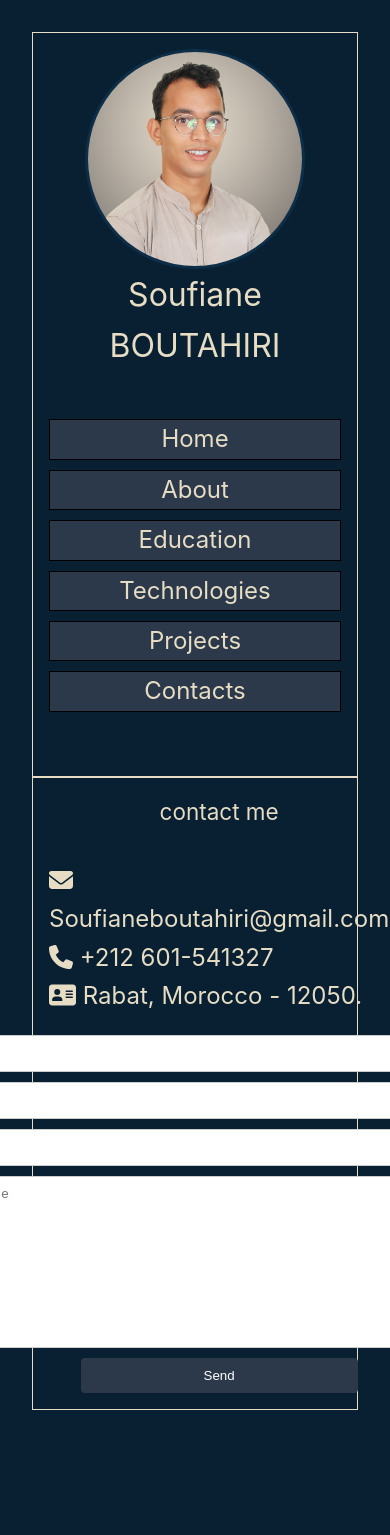
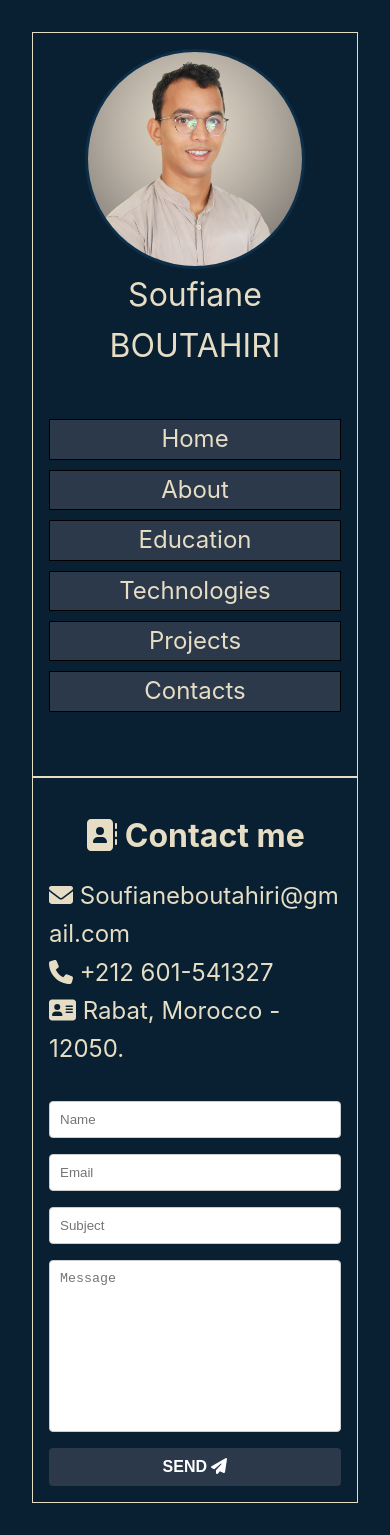
Before and after one commit to soufianebt/portfolio, a Vue app: page /contacts in a window 390 px wide. Before the commit the page ends 1442 px from the top, so only its background shows below. Built offline with nearby package versions, Linux system fonts and the light colour scheme.

Commit message:
fix(layout): update contact form to be responsive and not break the layout

```diff
--- a/src/assets/scss/contacts.scss
+++ b/src/assets/scss/contacts.scss
@@ -1,59 +1,79 @@
 @import "base";
+
 .contact-form {
-  margin: auto;
+  width: 100%;
   display: flex;
   flex-direction: column;
   align-items: center;
+  gap: 1rem;
 
   &__column {
     display: flex;
     flex-direction: column;
     align-items: center;
+    gap: 2rem;
   }
+
   &__content {
-    margin-bottom: 20px;
   }
+
   &__heading {
-    margin-bottom: 2rem;
+    padding-block-start: 1rem;
+    font-size: 2rem;
+    font-weight: bold;
+    text-align: center;
   }
+
   &__info-item {
     font-size: 1.5rem;
-    margin: 0;
+
+    &__link {
+      color: inherit;
+      text-decoration: none;
+      transition: all 0.3s ease-in-out;
+      word-break: break-all;
+
+      &:hover {
+        text-decoration: underline;
+      }
+    }
   }
+
   &__container {
     align-content: center;
     display: flex;
     flex-direction: column;
     align-items: center;
     justify-content: center;
+    width: 100%;
+    gap: 1rem;
   }
+
   &__input {
-    width: 400%;
+    width: 100%;
     padding: 10px;
     border: 1px solid #ccc;
     border-radius: 4px;
-    margin-bottom: 10px;
+
     &--md2 {
       width: 50%;
     }
+
     &--md4 {
       width: 100%;
     }
+
     &--md8 {
-      width: 200%;
+      //width: 200%;
     }
   }
+
   &__textarea {
     width: 100%;
     padding: 10px;
     border: 1px solid #ccc;
     border-radius: 4px;
-    margin-bottom: 10px;
-  }
-
-  &__textarea {
     resize: none;
-    width: 200%;
   }
 
   &__button {
@@ -64,6 +84,9 @@
     border-radius: 4px;
     padding: 10px;
     cursor: pointer;
+    font-size: 1rem;
+    font-weight: 600;
+    text-transform: uppercase;
   }
 
   &__button:hover {
--- a/src/views/ContactsView.vue
+++ b/src/views/ContactsView.vue
@@ -1,33 +1,47 @@
 <template>
     <div class="contact-form">
-        <h1 class="contact-form__heading"> <span>contact</span> me </h1>
+        <h1 class="contact-form__heading">
+            <font-awesome-icon icon="fa-solid fa-address-book"/>
+            Contact me
+        </h1>
         <div class="contact-form__column">
             <div class="contact-form__content">
                 <div class="contact-form__info">
                     <h3 class="contact-form__info-item">
-                        <font-awesome-icon icon="envelope" /> Soufianeboutahiri@gmail.com
+                        <font-awesome-icon icon="envelope"/>
+                        <a class="contact-form__info-item__link" href="mailto:soufianeboutahiri@gmail.com"
+                           title="Send me an email">
+                            Soufianeboutahiri@gmail.com
+                        </a>
                     </h3>
                     <h3 class="contact-form__info-item">
-                        <font-awesome-icon icon="phone" /> +212 601-541327
+                        <font-awesome-icon icon="phone"/>
+                        <a class="contact-form__info-item__link" href="tel:+212601541327" title="Call me">
+                            +212 601-541327
+                        </a>
                     </h3>
                     <h3 class="contact-form__info-item">
-                        <font-awesome-icon icon="address-card" /> Rabat, Morocco - 12050.
+                        <font-awesome-icon icon="address-card"/>
+                        Rabat, Morocco - 12050.
                     </h3>
                 </div>
             </div>
             <div class="contact-form__container">
-                <input type="text" v-model="name" class="contact-form__input contact-form__input--md8" placeholder="Name" >
-                <input type="email" v-model="email" class="contact-form__input contact-form__input--md8" placeholder="Email" >
-                <input type="text" v-model="raison" class="contact-form__input contact-form__input--md8" placeholder="Subject" >
-                <textarea name="" v-model="message" id="" cols="30" rows="10" class="contact-form__textarea" placeholder="Message"></textarea>
-                <button type="submit" v-on:click="sendEmail" class="contact-form__button"> Send <i class="fas fa-paper-plane"></i> </button>
+                <input v-model="name" class="contact-form__input contact-form__input--md8" placeholder="Name"
+                       type="text">
+                <input v-model="email" class="contact-form__input contact-form__input--md8" placeholder="Email"
+                       type="email">
+                <input v-model="raison" class="contact-form__input contact-form__input--md8" placeholder="Subject"
+                       type="text">
+                <textarea id="" v-model="message" class="contact-form__textarea" cols="30" name="" placeholder="Message"
+                          rows="10"></textarea>
+                <button class="contact-form__button" type="submit" v-on:click="sendEmail"> Send
+                    <font-awesome-icon icon="fas fa-paper-plane"/>
+                </button>
             </div>
         </div>
     </div>
 </template>
-
-
-
 
 
 <script>
@@ -46,13 +60,13 @@ export default {
   methods: {
     sendEmail() {
       try {
-        send('service_ce3bbxt', 'template_niz435g',{
+        send('service_ce3bbxt', 'template_niz435g', {
           from_name: this.name,
           raison: this.raison,
           message: this.message,
           reply_to: this.email,
         }, '8qRK8jwWQRQlZXLTC')
-      } catch(error) {
+      } catch (error) {
         console.log(error)
       }
       // Reset form field
```
